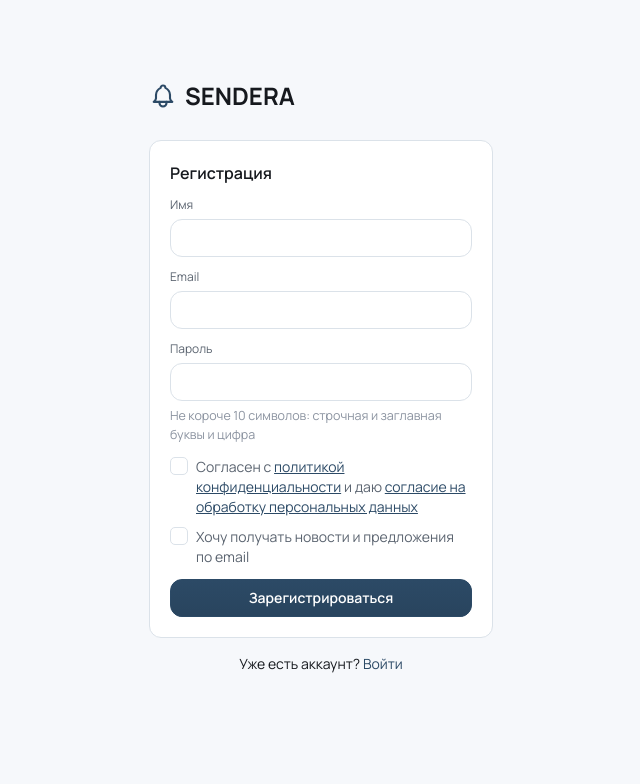
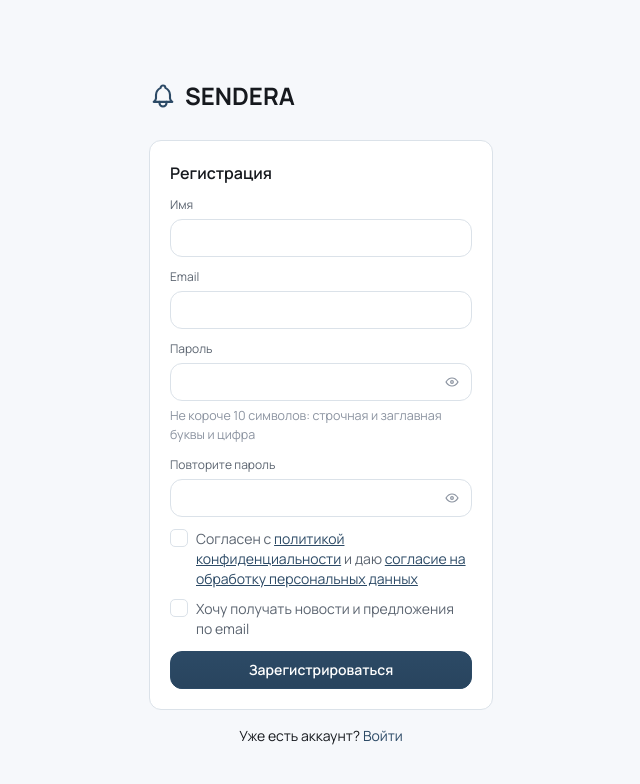
Before and after one commit to minedump/pushsaas, a Next.js app: page /login in a window 1280 px wide. Both pictures are taken after a click on the link "Создать". Shown: the top 784 px of the page, without its empty margins (319-959 px from the left). Built offline with nearby package versions, Linux system fonts and the light colour scheme; no server answers.

Commit message:
Login/signup: show-password eye on both forms, repeat-password field on signup
Co-Authored-By: Claude Sonnet 5.5 <noreply@anthropic.com>

```diff
--- a/app/login/page.tsx
+++ b/app/login/page.tsx
@@ -4,7 +4,7 @@ import { Suspense, useState } from "react";
 import { useRouter, useSearchParams } from "next/navigation";
 import { IconBell } from "@tabler/icons-react";
 import { createClient } from "@/lib/supabase/client";
-import { Button, Checkbox, Input, Label, Card } from "@/app/ui";
+import { Button, Checkbox, Input, Label, Card, PasswordInput } from "@/app/ui";
 import { friendlyError } from "@/lib/errors";
 import { checkPassword, PASSWORD_HINT, PASSWORD_MIN_LENGTH } from "@/lib/password";
 
@@ -25,6 +25,7 @@ function LoginForm() {
   const [name, setName] = useState("");
   const [email, setEmail] = useState("");
   const [password, setPassword] = useState("");
+  const [confirm, setConfirm] = useState("");
   const [consentPersonalData, setConsentPersonalData] = useState(false);
   const [consentMarketing, setConsentMarketing] = useState(false);
   const [error, setError] = useState<string | null>(null);
@@ -40,6 +41,10 @@ function LoginForm() {
       const weak = checkPassword(password, email);
       if (weak) {
         setError(weak);
+        return;
+      }
+      if (password !== confirm) {
+        setError("Пароли не совпадают");
         return;
       }
     }
@@ -117,8 +122,7 @@ function LoginForm() {
           </div>
           <div>
             <Label>Пароль</Label>
-            <Input
-              type="password"
+            <PasswordInput
               value={password}
               onChange={(e) => setPassword(e.target.value)}
               required
@@ -127,6 +131,19 @@ function LoginForm() {
             />
             {mode === "signup" && <p className="text-[12.5px] text-ink-faint mt-1.5 mb-0">{PASSWORD_HINT}</p>}
           </div>
+
+          {mode === "signup" && (
+            <div>
+              <Label>Повторите пароль</Label>
+              <PasswordInput
+                value={confirm}
+                onChange={(e) => setConfirm(e.target.value)}
+                required
+                minLength={PASSWORD_MIN_LENGTH}
+                autoComplete="new-password"
+              />
+            </div>
+          )}
 
           {mode === "signup" && (
             <div className="flex flex-col gap-2.5">
@@ -169,6 +186,7 @@ function LoginForm() {
           onClick={(e) => {
             e.preventDefault();
             setMode(mode === "signin" ? "signup" : "signin");
+            setConfirm("");
             setError(null);
           }}
         >
```
